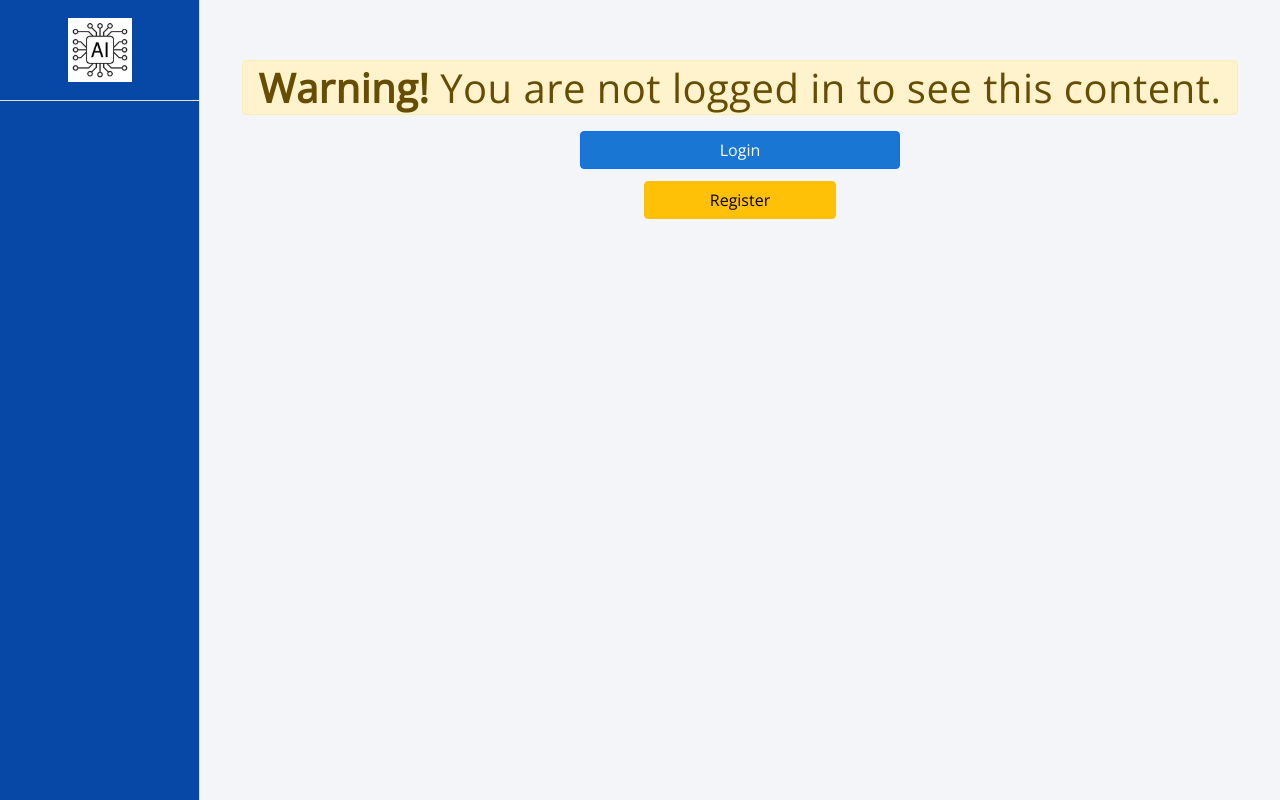
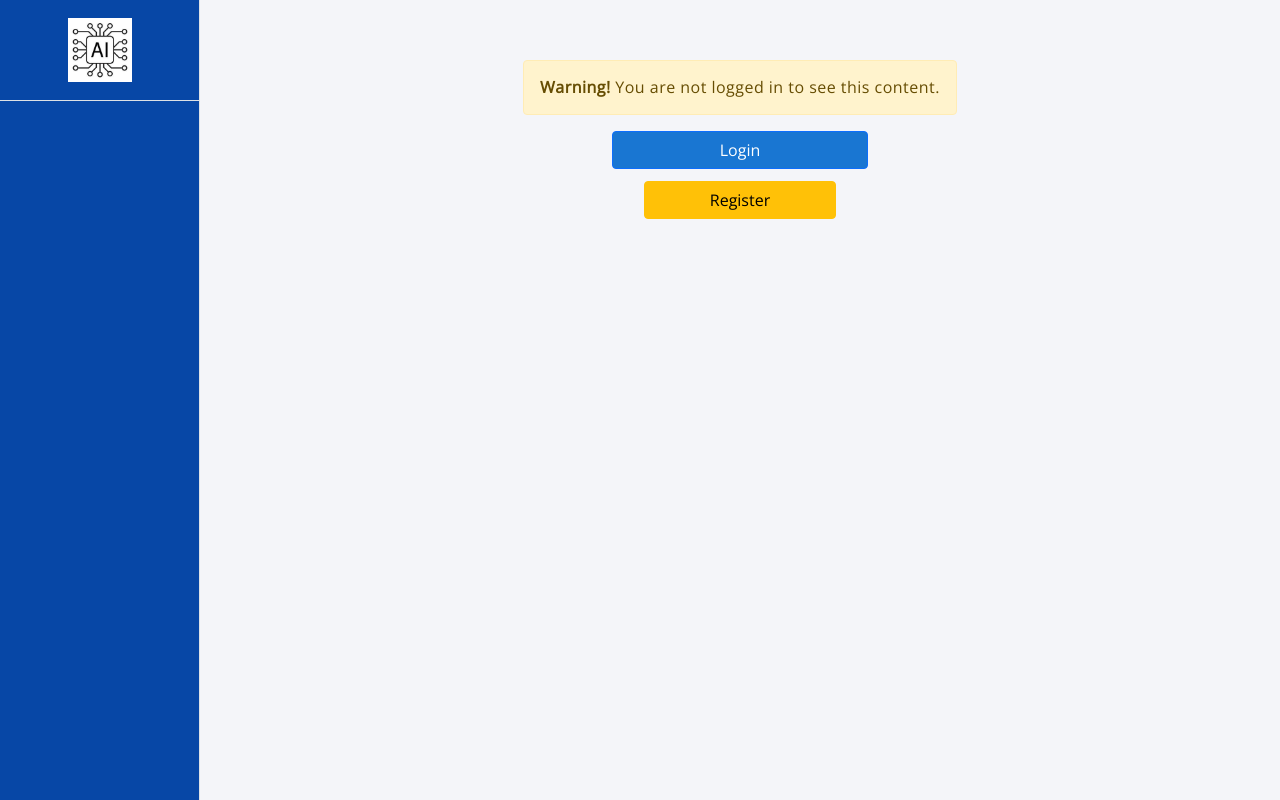
Before and after one commit to fatihazir/Arm-React, a React (Create React App) app: page / in a window 1280 px wide. Built offline with nearby package versions, Linux system fonts and the light colour scheme.

Commit message:
not logged in update

```diff
--- a/src/components/NotLoggedIn.js
+++ b/src/components/NotLoggedIn.js
@@ -7,10 +7,10 @@ function NotLoggedIn() {
             flexDirection: 'column',
         }}>
 
-            <div class="alert alert-warning" style={{ fontSize: 40 }}>
+            <div class="alert alert-warning" style={{ fontSize: 16, }}>
                 <strong >Warning!</strong> You are not logged in to see this content.
             </div>
-            <button onClick={() => window.location.href = '/login'} style={{ width: '25vw' }} type="button" class="btn btn-primary btn-block">Login</button>
+            <button onClick={() => window.location.href = '/login'} style={{ width: '20vw' }} type="button" class="btn btn-primary btn-block">Login</button>
             <button onClick={() => window.location.href = '/register'} style={{ width: '15vw', marginTop: 12 }} type="button" class="btn btn-warning btn-block">Register</button>
 
         </div>
```
